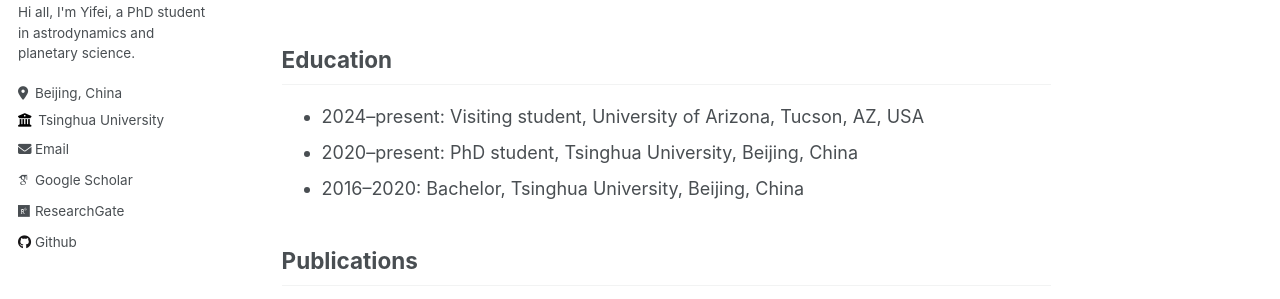
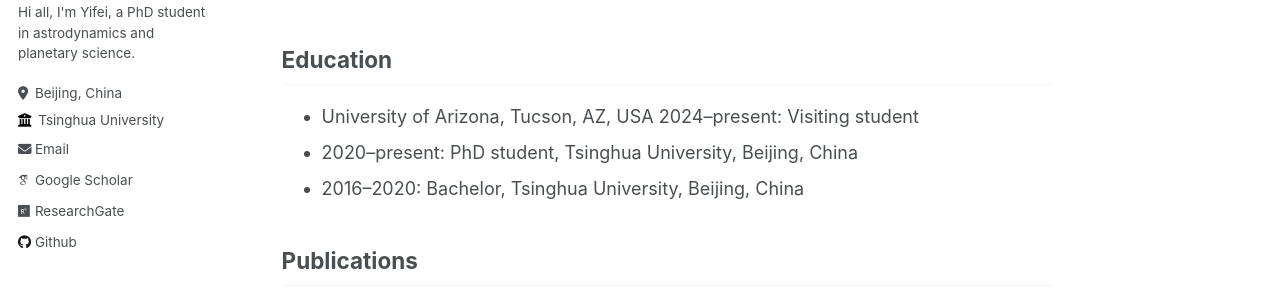
Before and after one commit to jiaoyf-thu/jiaoyf-thu.github.io, a Jekyll site: the page built from _pages/about.md, in a window 1280 px wide and 900 px high. Shown: the part 327-626 px from the top of the window. Built offline with Jekyll 4.4.1, drawn with Linux system fonts in a browser that asks for light colours; some web fonts are replaced; part of the change alters nothing that is shown.

```diff
--- a/_pages/about.md
+++ b/_pages/about.md
@@ -13,7 +13,8 @@ I am currently a PhD student at Laboratory of AstroDynamics, Tsinghua University
 
 ## Education
 
-+ 2024--present: Visiting student, University of Arizona, Tucson, AZ, USA
++ University of Arizona, Tucson, AZ, USA
+  2024--present: Visiting student
 + 2020--present: PhD student, Tsinghua University, Beijing, China
 + 2016--2020: Bachelor, Tsinghua University, Beijing, China
 
```
